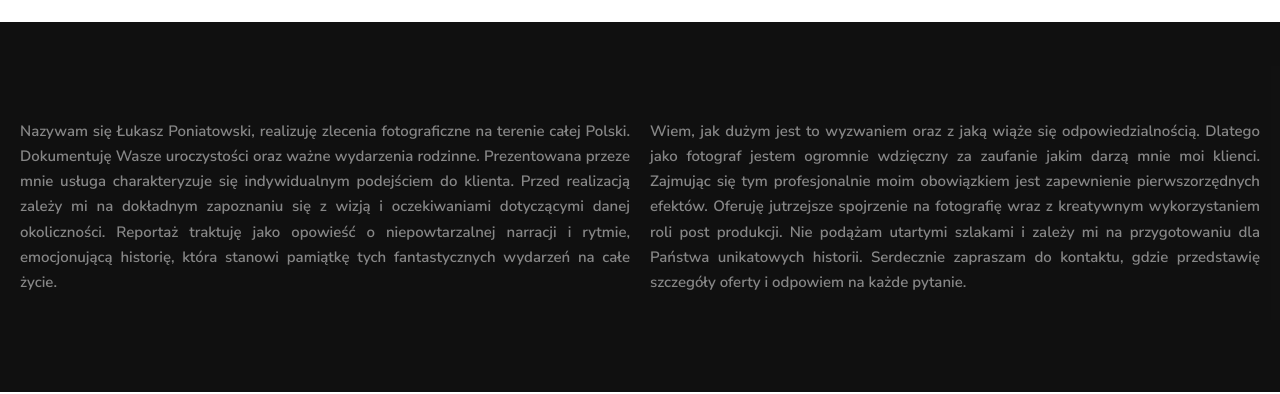
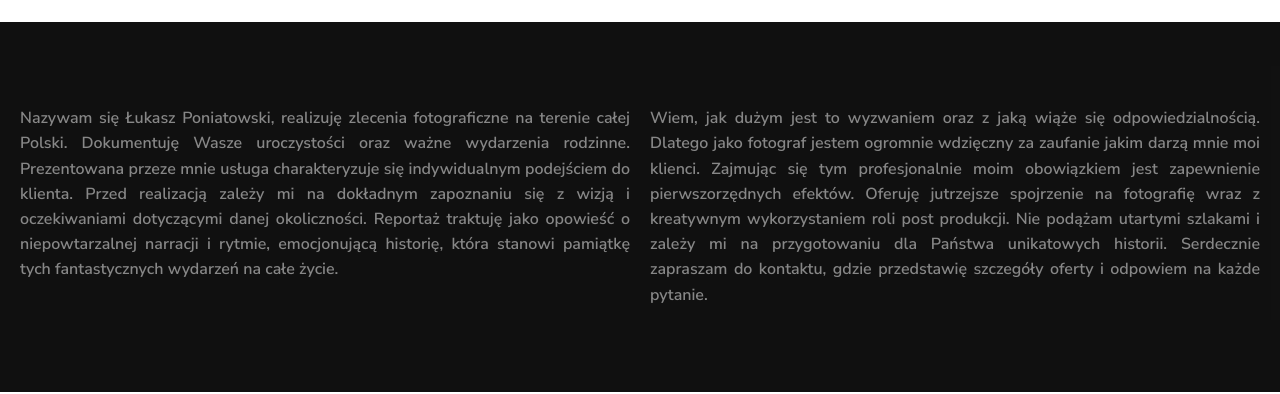
Before and after one commit to mattponiat/lukaszponiatowski-portfolio, a Next.js app: page /home in a window 1280 px wide. Shown: the part 1205-1599 px from the top of the page. Built offline with nearby package versions, Linux system fonts and the light colour scheme; no server answers.

Commit message:
Refactor components

```diff
--- a/components/Contact/ContactSection/ContactForm.tsx
+++ b/components/Contact/ContactSection/ContactForm.tsx
@@ -132,17 +132,17 @@ const ContactForm = () => {
             <StyledIcon
               icon={<FiInstagram />}
               href="https://www.instagram.com/lukaszponiatowski.pl/"
-              title="Instagram link"
+              title="Instagram icon"
             />
             <StyledIcon
               icon={<FaFacebook />}
               href="https://www.facebook.com/%C5%81ukasz-Poniatowski-Fotografia-105409568850494"
-              title="Facebook link"
+              title="Facebook icon"
             />
             <StyledIcon
               icon={<FaLinkedinIn />}
               href="https://www.linkedin.com/in/%C5%82ukasz-poniatowski-6a5bb4238/"
-              title="LinkedIn link"
+              title="LinkedIn icon"
             />
           </IconWrapper>
           {state.value === "Loading" ? (
--- a/components/Home/DescSection/DescContent.tsx
+++ /dev/null
@@ -1,51 +0,0 @@
-//Styles
-import styled from "styled-components";
-
-const DescContent = () => {
-  return (
-    <Wrapper>
-      <StyledText>
-        Nazywam się Łukasz Poniatowski, realizuję zlecenia fotograficzne na
-        terenie całej Polski. Dokumentuję Wasze uroczystości oraz ważne
-        wydarzenia rodzinne. Prezentowana przeze mnie usługa charakteryzuje się
-        indywidualnym podejściem do klienta. Przed realizacją zależy mi na
-        dokładnym zapoznaniu się z wizją i oczekiwaniami dotyczącymi danej
-        okoliczności. Reportaż traktuję jako opowieść o niepowtarzalnej narracji
-        i rytmie, emocjonującą historię, która stanowi pamiątkę tych
-        fantastycznych wydarzeń na całe życie.
-      </StyledText>
-      <StyledText>
-        Wiem, jak dużym jest to wyzwaniem oraz z jaką wiąże się
-        odpowiedzialnością. Dlatego jako fotograf jestem ogromnie wdzięczny za
-        zaufanie jakim darzą mnie moi klienci. Zajmując się tym profesjonalnie
-        moim obowiązkiem jest zapewnienie pierwszorzędnych efektów. Oferuję
-        jutrzejsze spojrzenie na fotografię wraz z kreatywnym wykorzystaniem
-        roli post produkcji. Nie podążam utartymi szlakami i zależy mi na
-        przygotowaniu dla Państwa unikatowych historii. Serdecznie zapraszam do
-        kontaktu, gdzie przedstawię szczegóły oferty i odpowiem na każde
-        pytanie.
-      </StyledText>
-    </Wrapper>
-  );
-};
-
-const Wrapper = styled.div`
-  display: grid;
-  grid-template-columns: repeat(
-    auto-fit,
-    minmax(min(100%/2, max(450px, 100%/3)), 1fr)
-  );
-  gap: 20px;
-  max-width: 1350px;
-  padding: 20px;
-`;
-
-const StyledText = styled.p`
-  color: ${({ theme }) => theme.colors.text.homeText};
-  font-size: ${({ theme }) => theme.font.size.semiMedium};
-  font-weight: 600;
-  text-align: justify;
-  line-height: 25.2px;
-`;
-
-export { DescContent };
--- a/components/Home/DescSection/DescSection.tsx
+++ b/components/Home/DescSection/DescSection.tsx
@@ -1,12 +1,32 @@
 //Styles
 import styled from "styled-components";
-//Components
-import { DescContent } from "@components";
 
 const DescSection = () => {
   return (
     <Wrapper>
-      <DescContent />
+      <DescContent>
+        <StyledText>
+          Nazywam się Łukasz Poniatowski, realizuję zlecenia fotograficzne na
+          terenie całej Polski. Dokumentuję Wasze uroczystości oraz ważne
+          wydarzenia rodzinne. Prezentowana przeze mnie usługa charakteryzuje
+          się indywidualnym podejściem do klienta. Przed realizacją zależy mi na
+          dokładnym zapoznaniu się z wizją i oczekiwaniami dotyczącymi danej
+          okoliczności. Reportaż traktuję jako opowieść o niepowtarzalnej
+          narracji i rytmie, emocjonującą historię, która stanowi pamiątkę tych
+          fantastycznych wydarzeń na całe życie.
+        </StyledText>
+        <StyledText>
+          Wiem, jak dużym jest to wyzwaniem oraz z jaką wiąże się
+          odpowiedzialnością. Dlatego jako fotograf jestem ogromnie wdzięczny za
+          zaufanie jakim darzą mnie moi klienci. Zajmując się tym profesjonalnie
+          moim obowiązkiem jest zapewnienie pierwszorzędnych efektów. Oferuję
+          jutrzejsze spojrzenie na fotografię wraz z kreatywnym wykorzystaniem
+          roli post produkcji. Nie podążam utartymi szlakami i zależy mi na
+          przygotowaniu dla Państwa unikatowych historii. Serdecznie zapraszam
+          do kontaktu, gdzie przedstawię szczegóły oferty i odpowiem na każde
+          pytanie.
+        </StyledText>
+      </DescContent>
     </Wrapper>
   );
 };
@@ -21,4 +41,23 @@ const Wrapper = styled.section`
   background-color: ${({ theme }) => theme.colors.secondaryBg};
 `;
 
+const DescContent = styled.div`
+  display: grid;
+  grid-template-columns: repeat(
+    auto-fit,
+    minmax(min(100%/2, max(450px, 100%/3)), 1fr)
+  );
+  gap: 20px;
+  max-width: 1350px;
+  padding: 20px;
+`;
+
+const StyledText = styled.p`
+  color: ${({ theme }) => theme.colors.text.homeText};
+  font-size: 16px;
+  font-weight: 600;
+  text-align: justify;
+  line-height: 25.2px;
+`;
+
 export { DescSection };
--- a/components/Home/DescSection/index.tsx
+++ b/components/Home/DescSection/index.tsx
@@ -1,2 +1 @@
 export * from "./DescSection";
-export * from "./DescContent";
```
